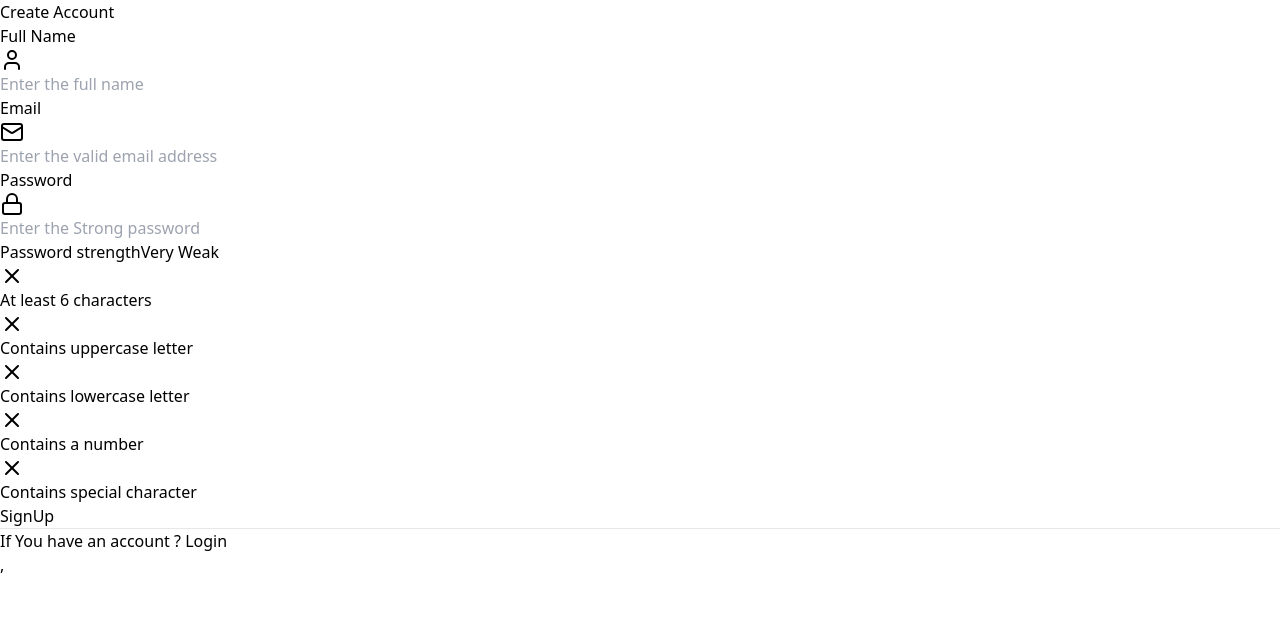
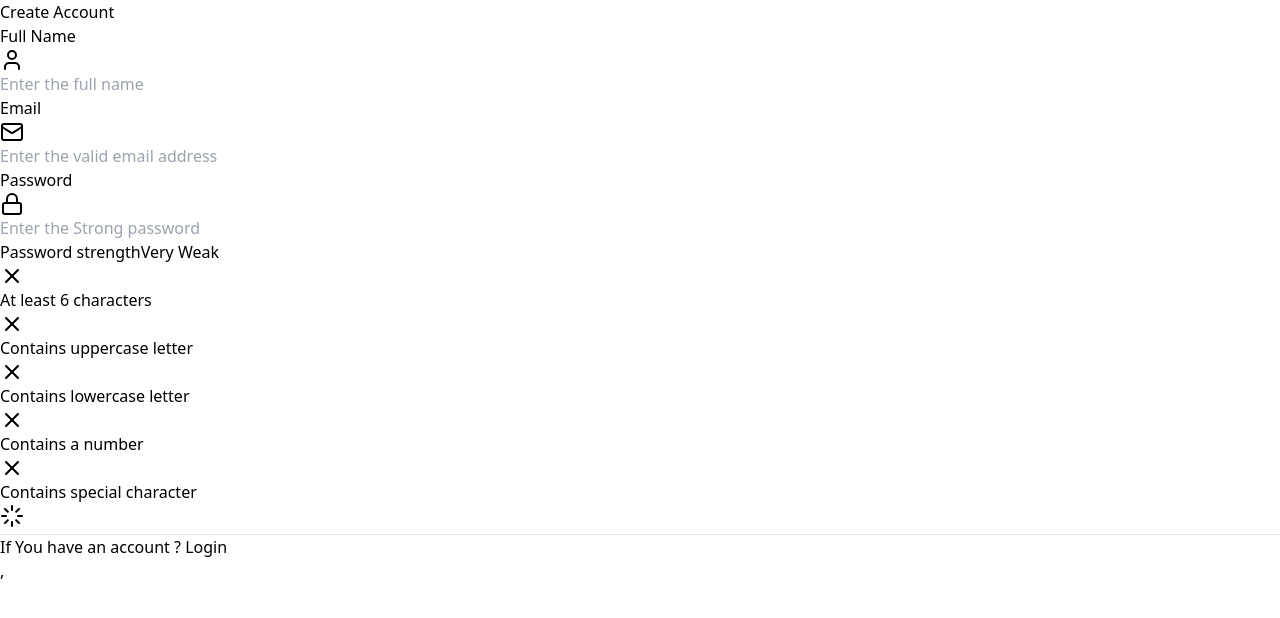
Before and after one commit to GThashan/AuthGuard, a React (Vite) app in the folder frontend/: page / in a window 1280 px wide. Shown: the top 618 px of the page. Built offline with nearby package versions, Linux system fonts and the light colour scheme.

Commit message:
small chages in login and register

```diff
--- a/frontend/src/pages/Login.jsx
+++ b/frontend/src/pages/Login.jsx
@@ -1,12 +1,13 @@
 import React, { useState } from "react";
 import Inputfeild from "../Components/Inputfeild";
-import { Lock, Mail, User } from "lucide-react";
+import { Loader, Lock, Mail, User } from "lucide-react";
 import { Link } from "react-router-dom";
 
 function Login() {
 
     const [email,setEmail] = useState("");
     const [password,setPassword] = useState("");
+    const isLoding = false;
 
     const handlelogin = (e)=>{
         e.preventDefault();
@@ -49,8 +50,11 @@ function Login() {
 
 
         <div className="flex items-center justify-center text-white my-4 ">
-          <button type="submit" className="bg-[#FFC300] px-1 py-2 w-1/2 font-bold shadow-md rounded-lg">
-            Login
+          <button
+
+          disabled={isLoding}
+          type="submit" className="bg-[#FFC300] px-1 py-2 w-1/2 font-bold shadow-md rounded-lg cursor-pointer hover:scale-105">
+          {isLoding ? <Loader className="animate-spin text-center mx-auto"></Loader> : "Login"}
           </button>
         </div>
       </form>
--- a/frontend/src/pages/SignUp.jsx
+++ b/frontend/src/pages/SignUp.jsx
@@ -1,6 +1,6 @@
 import React, { useState } from "react";
 import Inputfeild from "../Components/Inputfeild";
-import { Lock, Mail, User } from "lucide-react";
+import { Loader, Lock, Mail, User } from "lucide-react";
 import { Link } from "react-router-dom";
 import PasswordStrengthMeter from "../Components/PasswordStrengthMeter";
 
@@ -9,6 +9,7 @@ function SignUp() {
     const [name,setName] = useState("");
     const [email,setEmail] = useState("");
     const [password,setPassword] = useState("");
+    const isLoading = true;
 
     const handlesignUp = (e)=>{
         e.preventDefault();
@@ -59,8 +60,10 @@ function SignUp() {
 
         <PasswordStrengthMeter password={password}/>
         <div className="flex items-center justify-center text-white my-4 ">
-          <button type="submit" className="bg-[#FFC300] px-1 py-2 w-1/2 font-bold shadow-md rounded-lg">
-            SignUp
+          <button type="submit"
+          disabled={isLoading}
+          className="bg-[#FFC300] px-1 py-2 w-1/2 font-bold shadow-md rounded-lg cursor-pointer hover:scale-105">
+          {isLoading ? <Loader className="animate-spin text-center mx-auto"></Loader> : "Sign Up"}
           </button>
         </div>
       </form>
```
